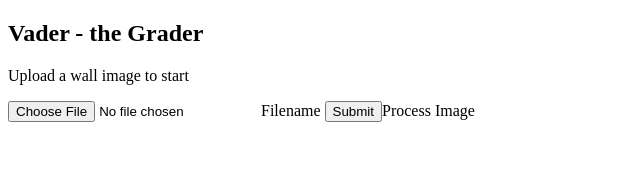
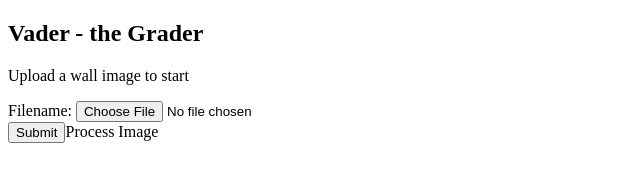
Before and after one commit to rruckley/vader, a plain HTML site: page static/index.html in a window 1280 px wide. Shown: the whole page, without its empty margins (0-640 px from the left). Drawn offline with Linux system fonts and the light colour scheme.

Commit message:
form updates

```diff
--- a/static/index.html
+++ b/static/index.html
@@ -2,15 +2,19 @@
 <html>
     <head>
         <title>Vader - the Grader</title>
+        <link rel="stylesheet" type="text/css" href="/static/style.css"/>
     </head>
     <body>
         <h2>Vader - the Grader</h2>
         <p>
             Upload a wall image to start
         </p>
-        <form action="/grade">
-            <input type="file">Filename</input>
-            <input type="submit">Process Image</input>
+        <form action="/grade" method="post">
+            <div class="upload">
+                <label for="filename">Filename:</label>
+                <input name="filename" type="file"/><br />
+                <input type="submit">Process Image</input><br />
+            </div>
         </form>
     </body>
 </html>
```
